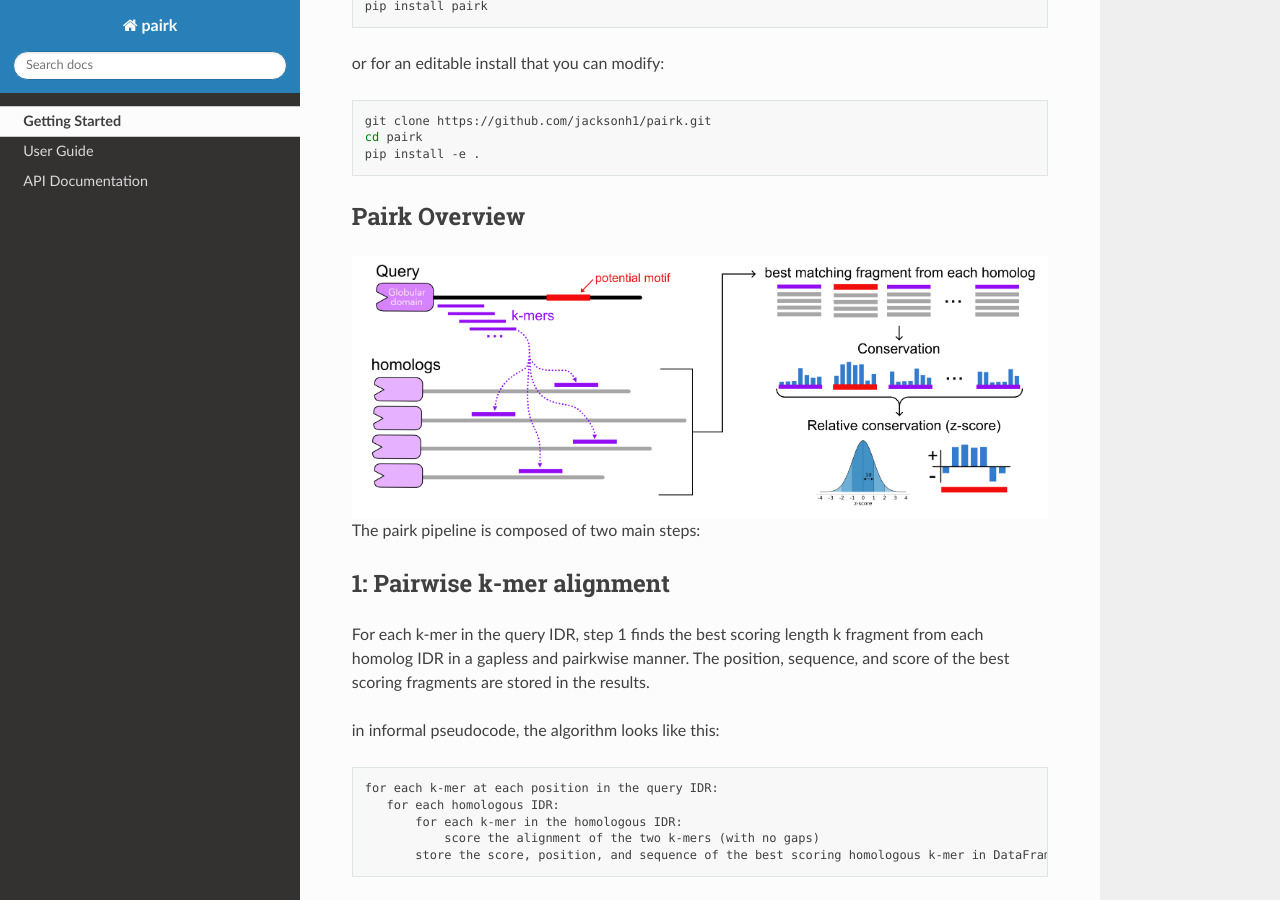
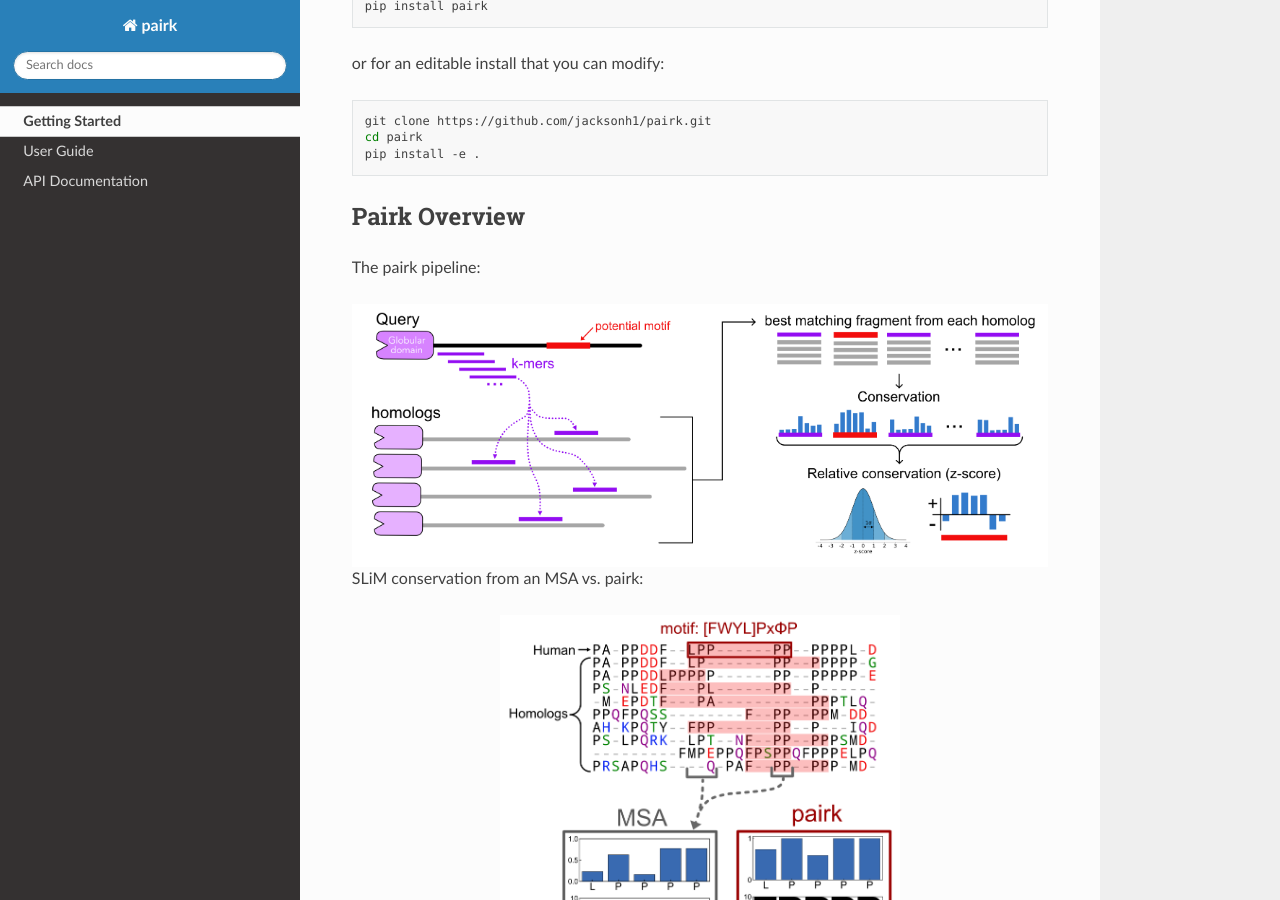
Before and after one commit to jacksonh1/pairk, a Sphinx documentation site: the page built from docs/getting_started.rst, in a window 1280 px wide and 900 px high, scrolled down 391 px. Built offline with Sphinx 7.4.7 and the Read the Docs theme 2.0.0, drawn with Linux system fonts in a browser that asks for light colours; the version number could not be read and is left out.

Commit message:
added images

```diff
--- a/docs/getting_started.rst
+++ b/docs/getting_started.rst
@@ -23,18 +23,28 @@ or for an editable install that you can modify:
 Pairk Overview
 """"""""""""""
 
+The pairk pipeline:
+
 .. image:: ./images/fragpair_cartoon_v2.png
     :align: center
     :width: 800
 
 
+SLiM conservation from an MSA vs. pairk:
 
-.. .. image:: ./images/f1-example_MSA_problems.png
-..     :align: center
-..     :width: 800
+.. image:: ./images/f1-example_MSA_problems.png
+    :align: center
+    :width: 400
 
 
-The pairk pipeline is composed of two main steps:
+.. raw:: html
+
+   <br>
+   <br>
+   <br>
+
+
+**The pairk pipeline is composed of two main steps:**
 
 
 1: Pairwise k-mer alignment
```
Also changed, not shown: README.md (+13 -0 lines), docs/images/f1-example_MSA_problems.png, 4 other files.
